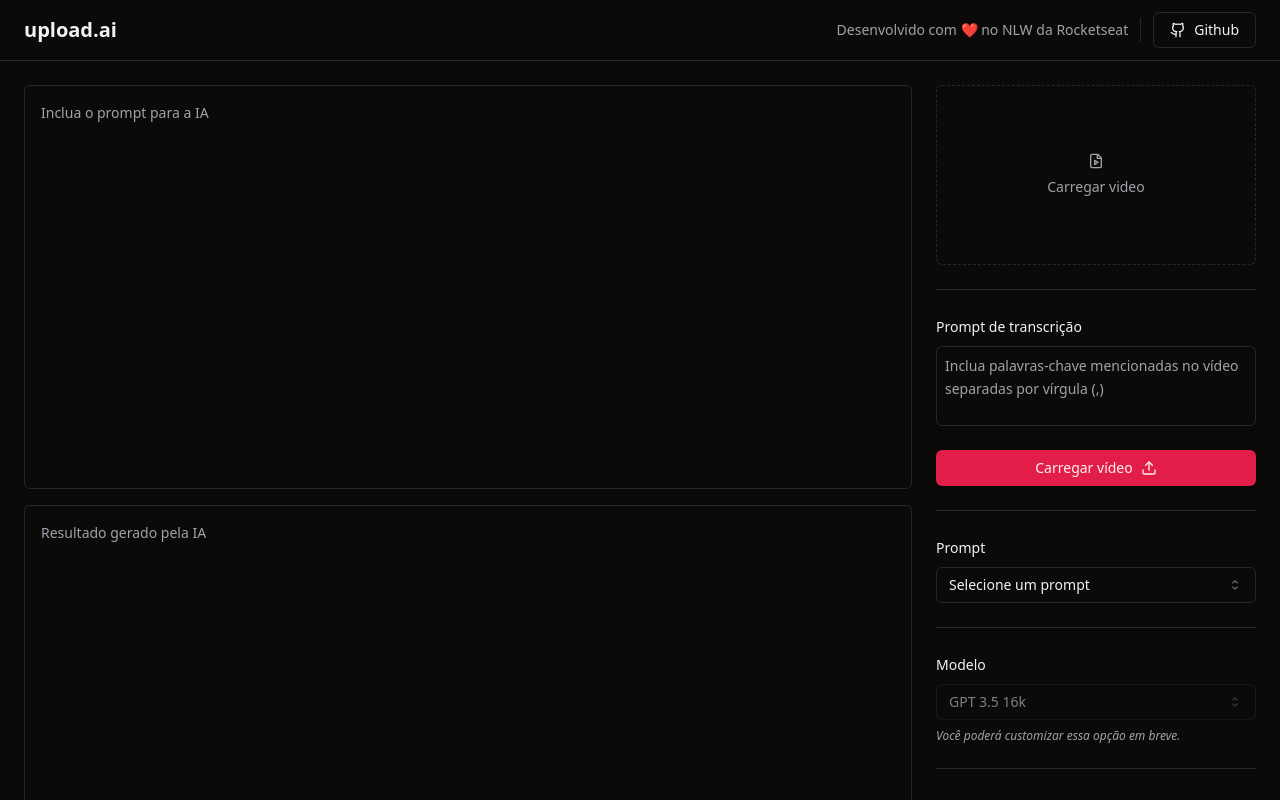
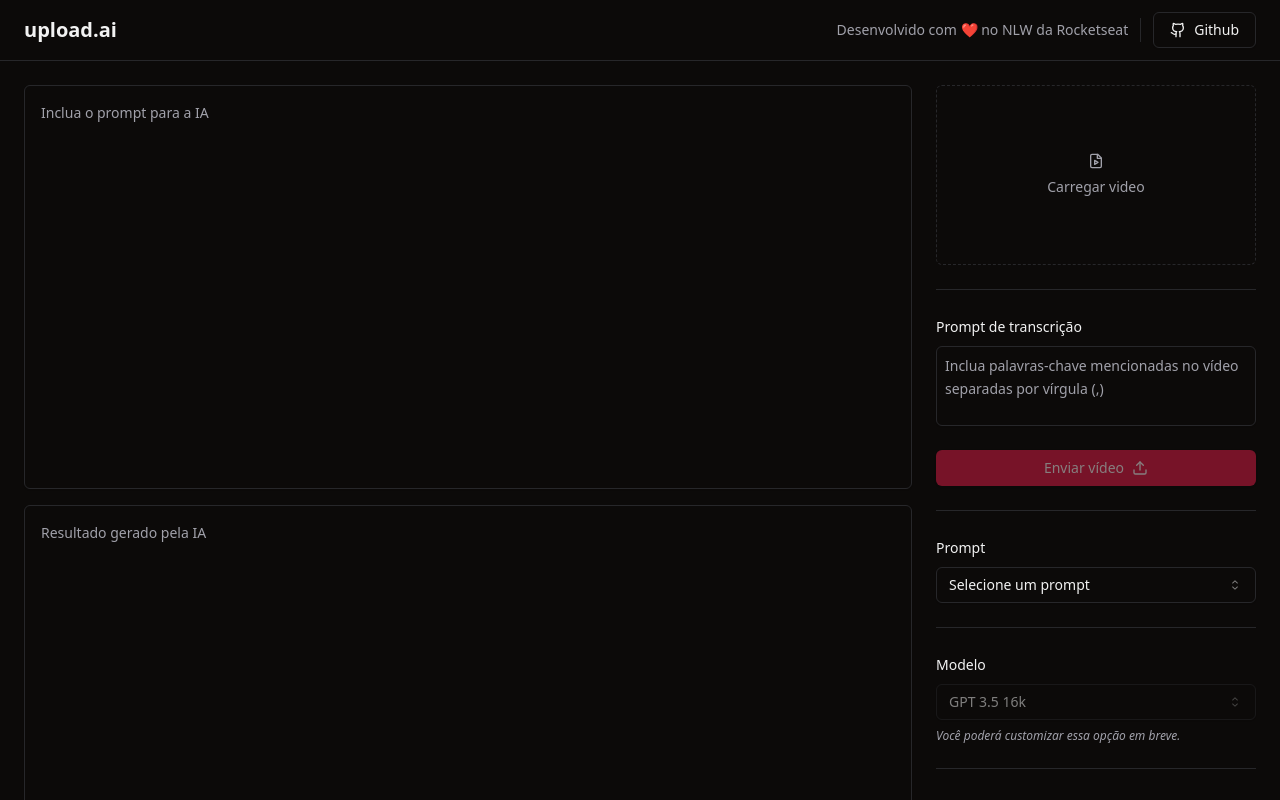
Before and after one commit to LeoCesar0/upload-ai, a React (Vite) app: page / in a window 1280 px wide. Shown: the top 800 px of the page. Built offline with nearby package versions, Linux system fonts and the light colour scheme.

Commit message:
feat: get video transcription

```diff
--- a/src/components/Aside.tsx
+++ b/src/components/Aside.tsx
@@ -1,12 +1,12 @@
 import DetailsForm from "./DetailsForm";
-import PromptForm from "./PromptForm";
+import VideoInputForm from "./VideoInputForm";
 import { Separator } from "./ui/separator";
 
 const Aside = () => {
   return (
     <>
       <aside className="w-80 space-y-6 ">
-        <PromptForm />
+        <VideoInputForm />
         <Separator />
         <DetailsForm />
       </aside>
--- a/src/components/PromptForm.tsx
+++ /dev/null
@@ -1,38 +0,0 @@
-import { FileVideo, Upload } from "lucide-react";
-import { Separator } from "./ui/separator";
-import { Label } from "./ui/label";
-import { Textarea } from "./ui/textarea";
-import { Button } from "./ui/button";
-
-const PromptForm = () => {
-  return (
-    <>
-      <form className="space-y-6">
-        <label
-          htmlFor="video"
-          className="border flex rounded-md aspect-video cursor-pointer border-dashed text-sm flex-col gap-2 items-center justify-center text-muted-foreground hover:bg-primary-foreground/5 transition-colors"
-        >
-          <FileVideo className="w-4 h-4" />
-          Carregar video
-        </label>
-        <input type="file" className="sr-only" accept="video/mp4" id="video" />
-        <Separator />
-        <div className="space-y-2">
-          <Label htmlFor="transcriptionPrompt">Prompt de transcrição</Label>
-          <Textarea
-            id="transcriptionPrompt"
-            className="h-20 leading-relaxed p-2 resize-none"
-            placeholder="Inclua palavras-chave mencionadas no vídeo separadas por vírgula (,)"
-          />
-        </div>
-        <Button type="submit" className="w-full">
-          Carregar vídeo
-          <Upload className="w-4 h-4 ml-2" />
-        </Button>
-      </form>
-    </>
-  );
-};
-
-
-export default PromptForm
--- /dev/null
+++ b/src/components/VideoInputForm.tsx
@@ -0,0 +1,210 @@
+import { FileVideo, Upload } from "lucide-react";
+import { Separator } from "./ui/separator";
+import { Label } from "./ui/label";
+import { Textarea } from "./ui/textarea";
+import { Button } from "./ui/button";
+import { ChangeEvent, FormEvent, useMemo, useRef, useState } from "react";
+import { fetchFile } from "@ffmpeg/util";
+import { getFFMPEG } from "@/lib/ffmpeg";
+import { axiosAPI } from "@/lib/axios";
+
+type StatusType =
+  | "waiting"
+  | "converting"
+  | "uploading"
+  | "generating"
+  | "success"
+  | "error";
+
+type Status = {
+  name: StatusType;
+  label: string;
+};
+
+const VideoInputForm = () => {
+  const [videoFile, setVideoFile] = useState<File | null>(null);
+  const [status, setStatus] = useState<Status>(allStatus.waiting);
+  const promptInputRef = useRef<HTMLTextAreaElement>(null);
+
+  const onInputVideo = (event: ChangeEvent<HTMLInputElement>) => {
+    const { files } = event.currentTarget;
+
+    if (!files || !files[0]) return;
+
+    const file = files[0];
+    setVideoFile(file);
+  };
+
+  const handleVideoUpload = async (event: FormEvent<HTMLFormElement>) => {
+    event.preventDefault();
+
+    if (!videoFile) return;
+
+    try {
+      const prompt = promptInputRef.current?.value || "";
+
+      setStatus(allStatus.converting);
+      const audioFile = await convertVideoToAudio(videoFile);
+
+      const formData = new FormData();
+
+      formData.append("file", audioFile);
+
+      setStatus(allStatus.uploading);
+      const response = await axiosAPI.post("/video", formData);
+
+      console.log("response -->", response);
+
+      const videoId = response.data.data.id;
+      const transcriptionURL = `/video/${videoId}/transcription`;
+
+      setStatus(allStatus.generating);
+      const transcriptionResponse = await axiosAPI.post(transcriptionURL, {
+        prompt,
+      });
+      const transcription = transcriptionResponse.data;
+
+      setStatus(allStatus.success);
+
+      console.log("transcriptionResponse -->", transcriptionResponse);
+    } catch (err) {
+      console.log("Something went wrong -->", err);
+      setStatus(allStatus.error);
+    }
+  };
+
+  const videoPreviewURL = useMemo(() => {
+    if (!videoFile) {
+      return null;
+    }
+
+    return URL.createObjectURL(videoFile);
+  }, [videoFile]);
+
+  return (
+    <>
+      <form className="space-y-6" onSubmit={handleVideoUpload}>
+        <label
+          htmlFor="video"
+          className="border relative overflow-hidden flex rounded-md aspect-video cursor-pointer border-dashed text-sm flex-col gap-2 items-center justify-center text-muted-foreground hover:bg-primary-foreground/5 transition-colors"
+        >
+          {videoPreviewURL ? (
+            <>
+              <video
+                src={videoPreviewURL}
+                controls={false}
+                className="pointer-events-none absolute inset-0 aspect-video object-cover rounded-md"
+              />
+            </>
+          ) : (
+            <>
+              <FileVideo className="w-4 h-4" />
+              Carregar video
+            </>
+          )}
+        </label>
+        <input
+          type="file"
+          className="sr-only"
+          accept="video/mp4"
+          id="video"
+          onChange={onInputVideo}
+        />
+        <Separator />
+        <div className="space-y-2">
+          <Label htmlFor="transcriptionPrompt">Prompt de transcrição</Label>
+          <Textarea
+            disabled={status.name !== allStatus.waiting.name}
+            ref={promptInputRef}
+            id="transcriptionPrompt"
+            className="h-20 leading-relaxed p-2 resize-none"
+            placeholder="Inclua palavras-chave mencionadas no vídeo separadas por vírgula (,)"
+          />
+        </div>
+        <Button
+          type="submit"
+          className="w-full"
+          disabled={!videoFile || status.name !== allStatus.waiting.name}
+          variant={
+            status.name === allStatus.success.name
+              ? "success"
+              : status.name === allStatus.error.name
+              ? "destructive"
+              : "default"
+          }
+        >
+          {status.name === allStatus.waiting.name ? (
+            <>
+              Enviar vídeo
+              <Upload className="w-4 h-4 ml-2" />
+            </>
+          ) : (
+            <>{status.label}</>
+          )}
+        </Button>
+      </form>
+    </>
+  );
+};
+
+export default VideoInputForm;
+
+const allStatus: {
+  [key in StatusType]: Status;
+} = {
+  waiting: {
+    name: "waiting",
+    label: "Aguardando...",
+  },
+  converting: {
+    name: "converting",
+    label: "Convertendo Áudio...",
+  },
+  uploading: {
+    name: "uploading",
+    label: "Enviando...",
+  },
+  generating: {
+    name: "generating",
+    label: "Gerando Transcrição...",
+  },
+  success: {
+    name: "success",
+    label: "Sucesso!",
+  },
+  error: {
+    name: "error",
+    label: "Erro!",
+  },
+};
+
+const convertVideoToAudio = async (file: File) => {
+  console.log("Start converting");
+
+  const ffmpeg = await getFFMPEG();
+
+  await ffmpeg.writeFile("input.mp4", await fetchFile(file));
+
+  ffmpeg.on("progress", (progress) => {
+    const percentage = Math.round(progress.progress * 100);
+    console.log("Convert Progress: " + percentage);
+  });
+  await ffmpeg.exec([
+    "-i",
+    "input.mp4",
+    "-map",
+    "0:a",
+    "-b:a",
+    "20k",
+    "-acodec",
+    "libmp3lame",
+    "output.mp3",
+  ]);
+  const data = await ffmpeg.readFile("output.mp3");
+  const audioFileBlob = new Blob([data], { type: "audio/mpeg" });
+  const audioFile = new File([audioFileBlob], "audio.mp3", {
+    type: "audio/mpeg",
+  });
+  console.log("Finish converting");
+  return audioFile;
+};
```
